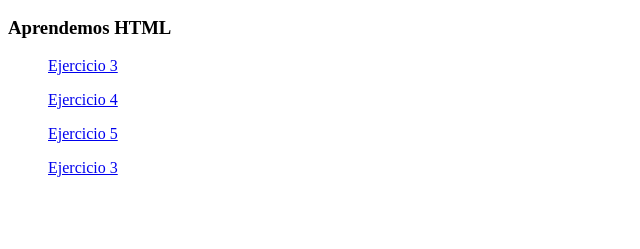
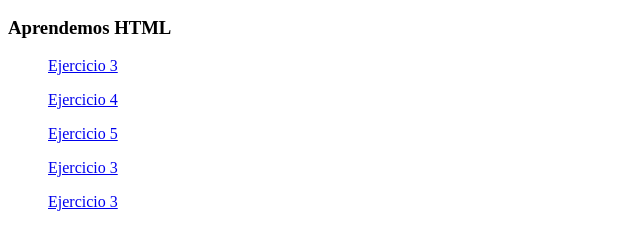
Before and after one commit to CarlosBadia/CarlosBadia, a plain HTML site: page index.html in a window 1280 px wide. Shown: the part 157-406 px from the top of the page, without its empty margins (0-640 px from the left). Drawn offline with Linux system fonts and the light colour scheme.

Commit message:
ej07 añadido

```diff
--- a/index.html
+++ b/index.html
@@ -24,6 +24,9 @@
     <ul>
         <a href="Ej06.html">Ejercicio 3</a>
     </ul>
+    <ul>
+        <a href="Ej07.html">Ejercicio 3</a>
+    </ul>
 </nav>
 </header>
 </body>
```
